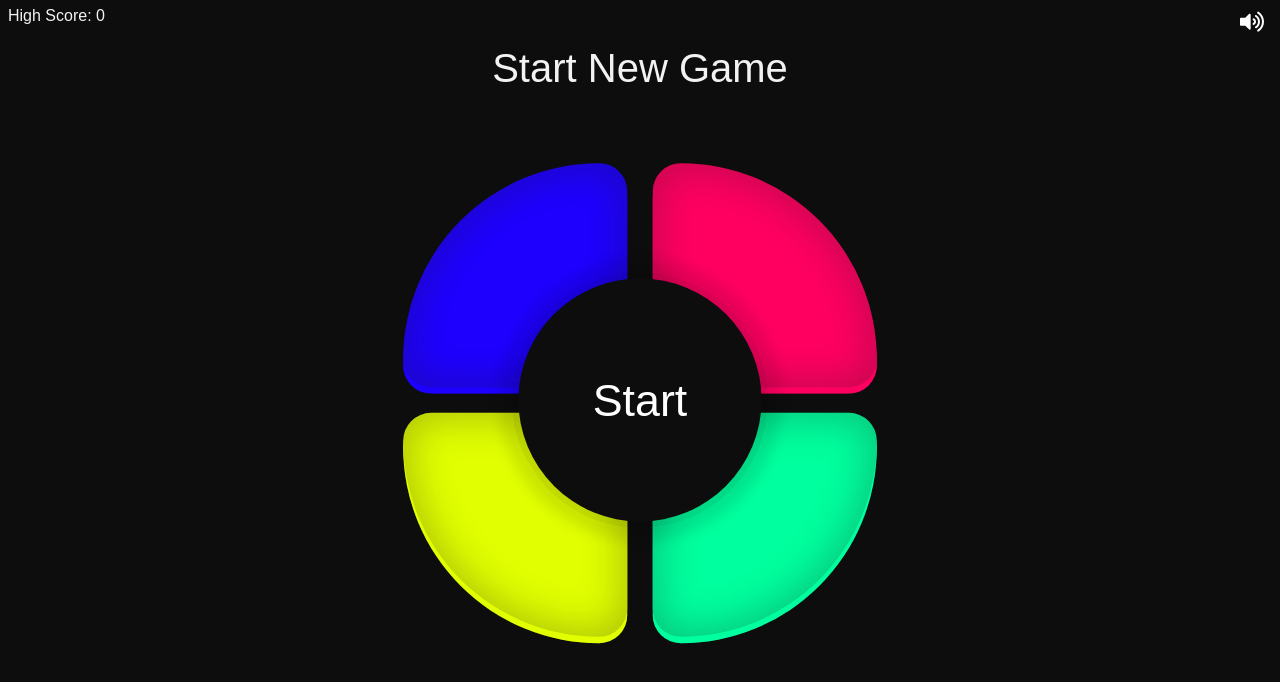
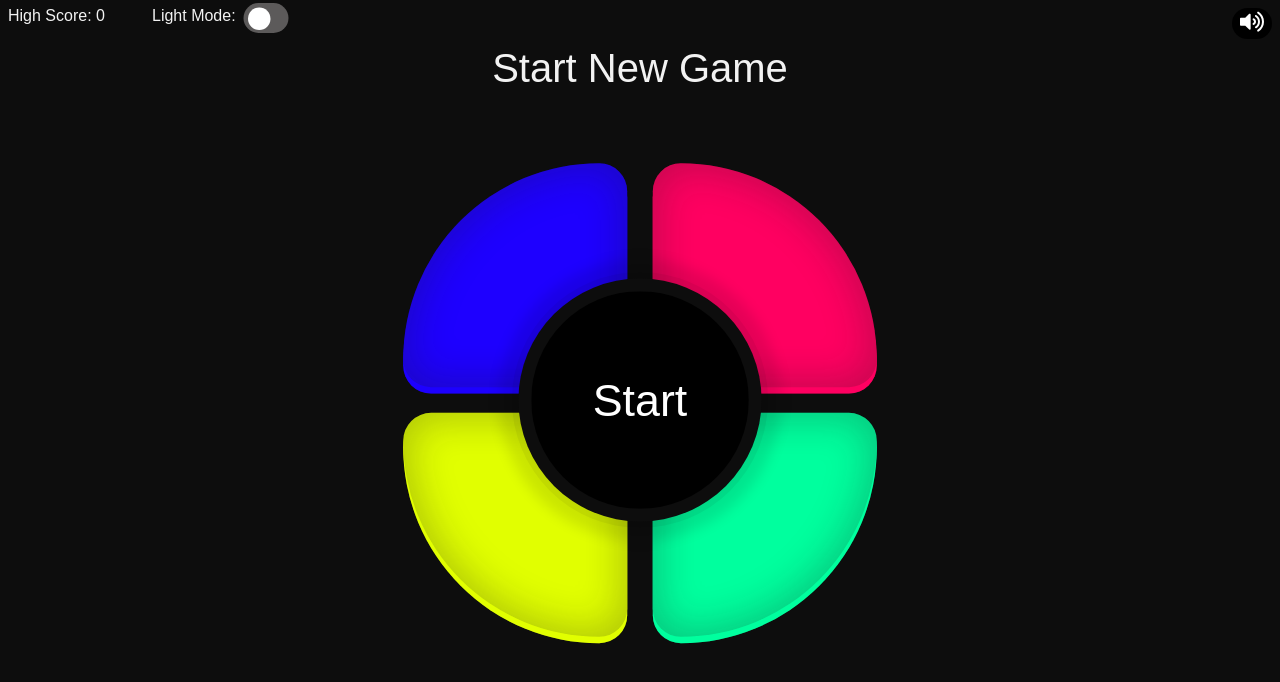
Before and after one commit to Gamesflow/Tetradic, a plain HTML site: page index.html in a window 1280 px wide. Drawn offline with nearby package versions, Linux system fonts and the light colour scheme; a web font is replaced by a local one.

Commit message:
add light mode toggler

```diff
--- a/index.html
+++ b/index.html
@@ -79,5 +79,12 @@
       </svg>
     </button>
     <span class="highscore-text">High Score:</span>
+    <div class="switch">
+      <span id="darkmode-text">Light Mode: </span>
+      <input type="checkbox" class="checkbox" id="checkbox">
+      <label for="checkbox" class="label">
+      <div class='ball'>
+    </label>
+  </div>
   </body>
 </html>
--- a/index.js
+++ b/index.js
@@ -9,6 +9,26 @@ const AudioContext = window.AudioContext || window.webkitAudioContext;
 const audioCtx = new AudioContext();
 const highScoreText = document.querySelector('.highscore-text')
 let highScore = localStorage.getItem("highScore") || 0;
+const checkbox = document.getElementById('checkbox');
+
+checkbox.addEventListener('change', ()=>{
+  document.body.classList.toggle('white');
+
+  if(document.body.classList.contains("white"))
+  {
+	  highScoreText.style.color = "black";
+	  infoContainer.style.color = "black";
+	  document.getElementById("darkmode-text").style.color = "black";
+  }
+  else
+  {
+	  highScoreText.style.color = "white";
+	  infoContainer.style.color = "white";
+	  document.getElementById("darkmode-text").style.color = "white";
+  }
+
+})
+
 
 document.querySelectorAll("*").forEach(e => {
 	e.addEventListener("contextmenu", e => {
--- a/styles.css
+++ b/styles.css
@@ -200,7 +200,8 @@ body {
 
 .btn {
   color: white;
-  background-color: transparent;
+  background-color: black;
+  border-radius: 30px;
   border: 2px solid transparent;
   font-family: inherit;
   font-size: inherit;
@@ -257,6 +258,10 @@ body {
 .btn.sound-control svg {
   fill: currentcolor;
   width: 1.5rem;
+}
+
+.speaker .white{
+  fill: white;
 }
 
 .btn.sound-control .sound-off {
@@ -360,3 +365,60 @@ body {
     transform: scale(0.9);
   }
 }
+
+/* background colour switch css  */
+
+.switch {
+	position: absolute;
+  top: 0.5rem;
+  left: 9.5rem;
+  display: flex;
+  flex-flow: row wrap;
+}
+
+#darkmode-text{
+  font-size: 1rem;
+  margin-right: 15px;
+}
+
+body.white {
+  background-color: rgb(211, 209, 209);
+}
+
+.checkbox {
+  opacity: 0;
+  position: absolute;
+}
+
+.label {
+  width: 30px;
+  height: 20px;
+  background-color:rgb(92, 90, 90);
+  display: flex;
+  border-radius:50px;
+  align-items: center;
+  justify-content: space-between;
+  padding: 5px;
+  position: relative;
+  transform: scale(1.5);
+}
+
+.ball {
+  width: 15px;
+  height: 15px;
+  background-color: white;
+  position: absolute;
+  top: 2.5px;
+  left: 2.5px;
+  border-radius: 50%;
+  transition: transform 0.2s linear;
+}
+
+/*  target the elements */
+.checkbox:checked + .label .ball{
+  transform: translateX(10px);
+}
+
+.checkbox:checked + .label{
+  background-color:rgb(35, 214, 44);
+}
```
